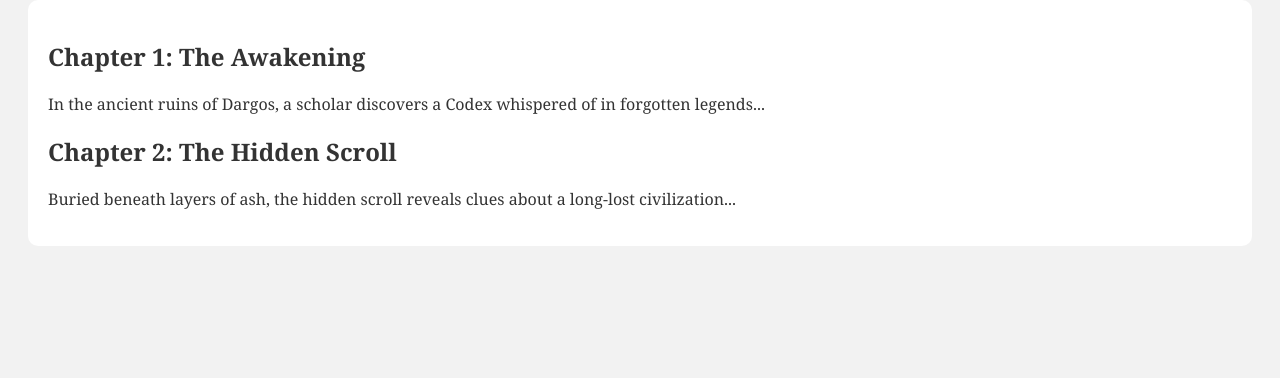
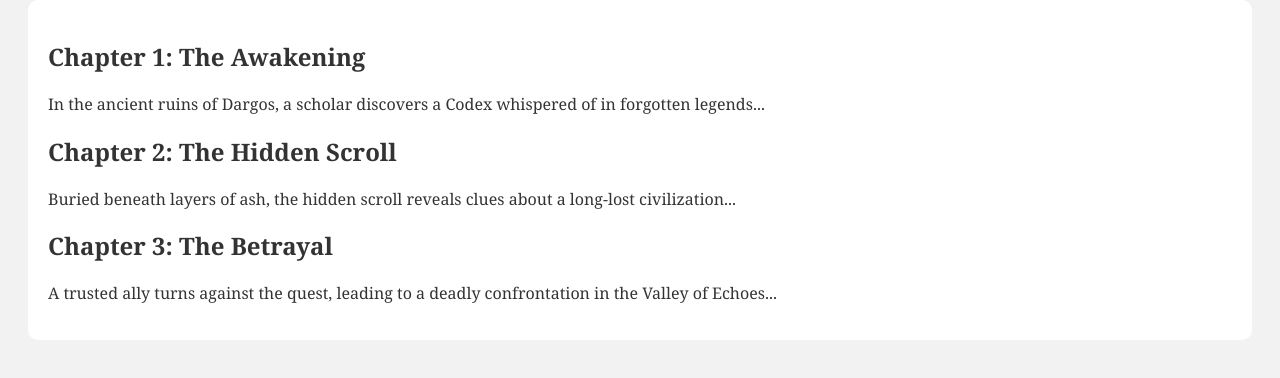
Before and after one commit to GodwinChukks/greenwood_Library_website, a plain HTML site: page index.html in a window 1280 px wide. Shown: the part 114-492 px from the top of the page. Drawn offline with Linux system fonts and the light colour scheme.

Commit message:
Add Chapter 3: The Betrayal

```diff
--- a/index.html
+++ b/index.html
@@ -14,6 +14,9 @@
     <h2>Chapter 2: The Hidden Scroll</h2>
     <p>Buried beneath layers of ash, the hidden scroll reveals clues about a long-lost civilization...</p>
 
+    <h2>Chapter 3: The Betrayal</h2>
+    <p>A trusted ally turns against the quest, leading to a deadly confrontation in the Valley of Echoes...</p>
+
   </div>
 </body>
 </html>
```
